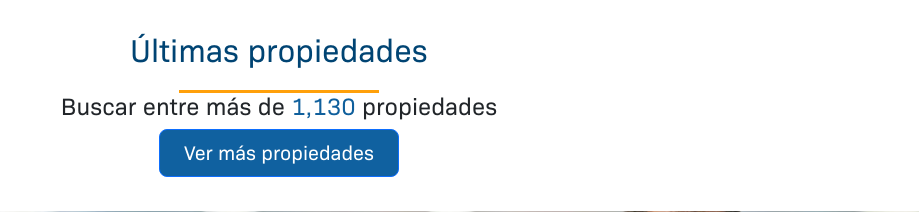
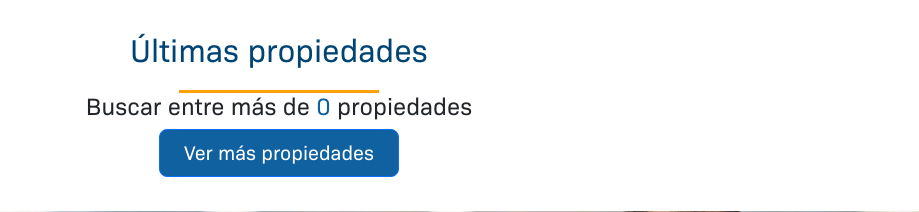
Before and after one commit to haroldpacha/elige-donde, a CodeIgniter 4 app: the page made by app/Views/home/index.php in a window 1280 px wide. Shown: the part 647-859 px from the top of the page, without its empty margins (361-1280 px from the left). Run offline with PHP 8.4 and a stand-in for CodeIgniter, Linux system fonts and the light colour scheme; the template is opened without the code that fills it, so the values that code supplies are empty; some libraries are stand-ins or nearby versions; some web fonts are replaced.

Commit message:
Update total properties in view

```diff
--- a/app/Views/home/index.php
+++ b/app/Views/home/index.php
@@ -206,7 +206,7 @@
 		</div>
 
 		<p class="mt-4 fs-4 mb-1">
-			Buscar entre más de <span class="text-primary">1,130</span> propiedades
+			Buscar entre más de <span class="text-primary"><?= esc($stats['total_properties'] ?? '0') ?></span> propiedades
 		</p>
 
 		<div>
```
